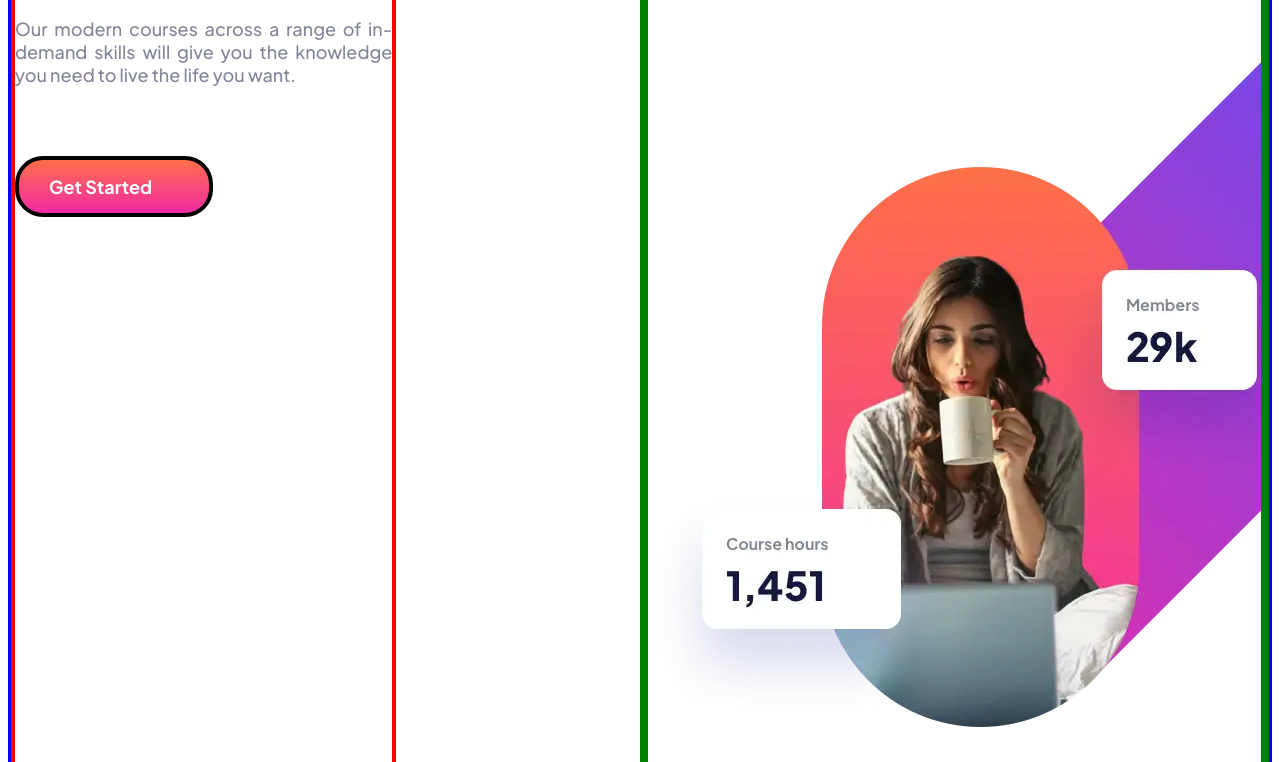
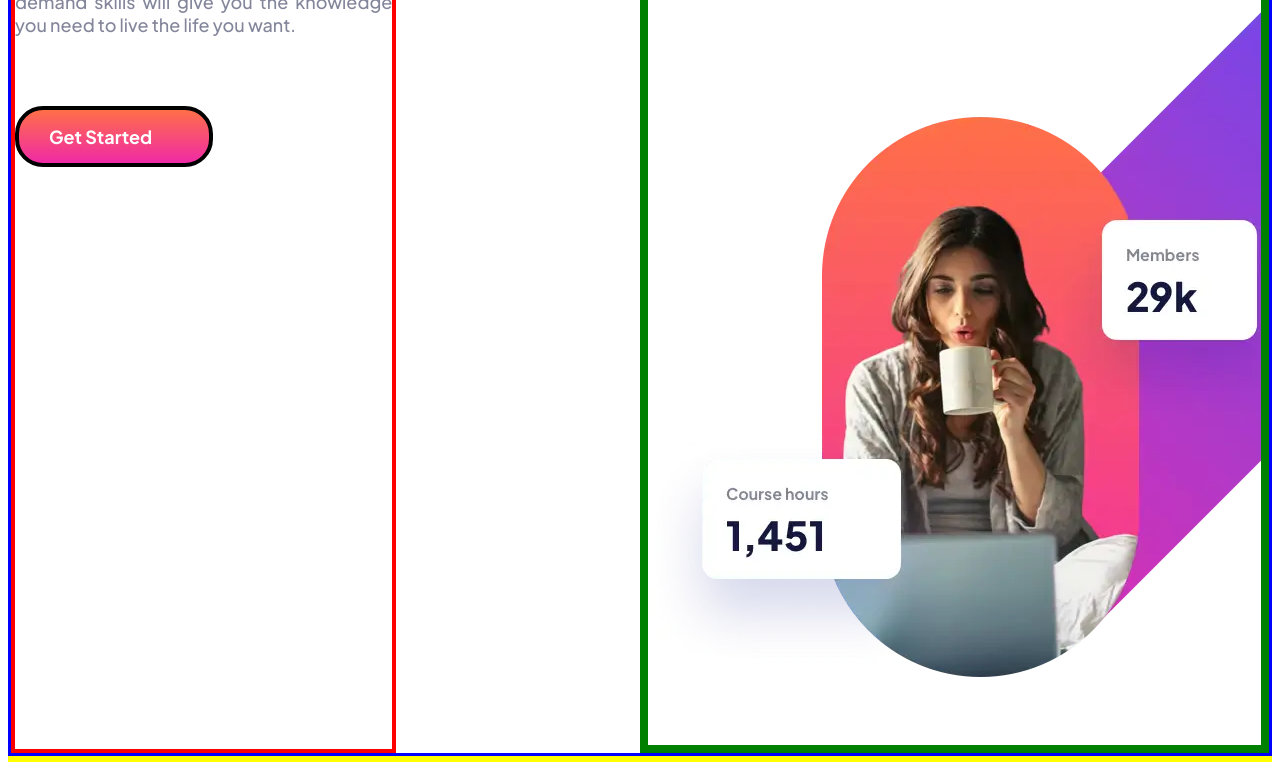
Before and after one commit to papadomah/Figma, a plain HTML site: page index.html in a window 1280 px wide. Shown: the part 279-1041 px from the top of the page. Drawn offline with Linux system fonts and the light colour scheme.

Commit message:
second commit

```diff
--- a/styles.css
+++ b/styles.css
@@ -8,6 +8,7 @@
     font-family: Plus Jakarta Sans;
 
 }
+
 
 .head-items{
     display: flex;
@@ -40,9 +41,9 @@ cursor: pointer;
     .max-skill-min-budget-container{
         display: grid;
         grid-template-columns: 1fr 1fr;
-        justify-content: space-between;
+        justify-content: space-evenly;
         border: 3px solid blue;
-        margin-top: 50px;
+        /* margin-top: 50px; */
 
         }
 
@@ -81,6 +82,7 @@ cursor: pointer;
 }
 picture{
     display: block;
+
     max-width: 1800px;
     border: 8px solid green;
     margin: 0px;
@@ -197,3 +199,9 @@ picture{
     background: linear-gradient(180deg, #4851FF 0%, #F02AA6 100%);
 }
 }
+
+@media only screen and (min-device-width: 1200px) and (max-device-width: 1800px){
+    body{
+        margin: 100px;
+    }
+}
```
